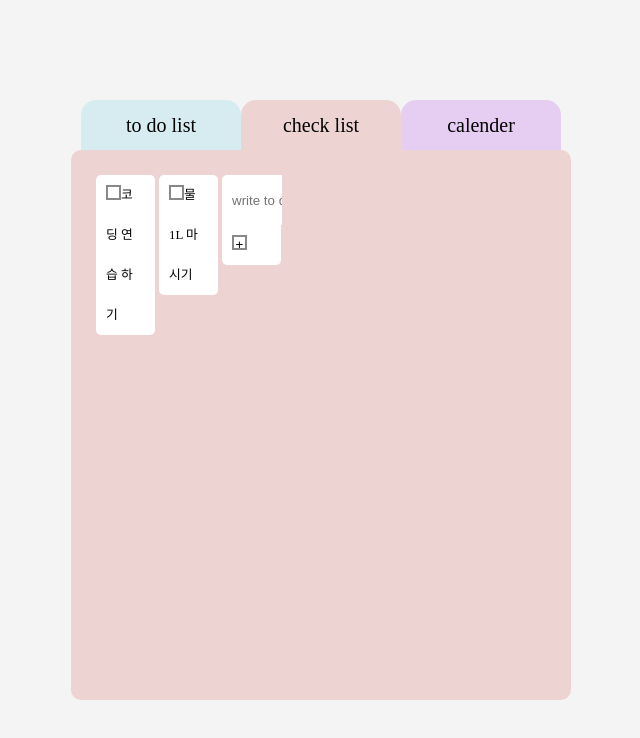
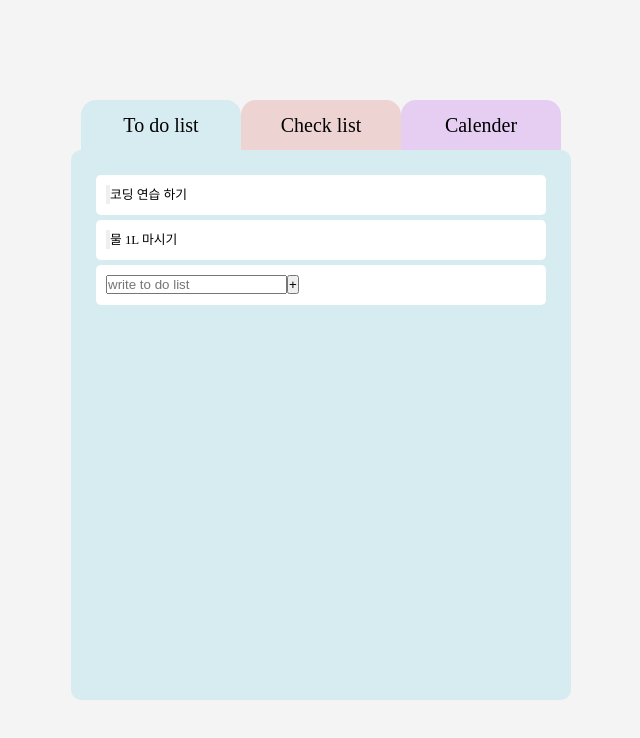
Before and after one commit to baby-lamb/to-do-list-react, a React (Create React App) app: page / in a window 1280 px wide. Shown: the top 738 px of the page, without its empty margins (319-959 px from the left). Built offline with nearby package versions, Linux system fonts and the light colour scheme.

Commit message:
css 오류수정

```diff
--- a/src/App.css
+++ b/src/App.css
@@ -6,7 +6,6 @@ body{
   height:600px;
   overflow: hidden;
   position: relative;
-  border-radius: 10px;
   top:50%;
   left:50%;
   transform: translate(-50%, -50%);
--- a/src/App.js
+++ b/src/App.js
@@ -10,9 +10,9 @@ class App extends Component {
     super(props);
     this.state={
       contents:[
-        {id:1, title:'to do list', mode:'todolist'},
-        {id:2, title:'check list', mode:'checklist'},
-        {id:3, title:'calender', mode:'calender'},
+        {id:1, title:'To do list', mode:'todolist'},
+        {id:2, title:'Check list', mode:'checklist'},
+        {id:3, title:'Calender', mode:'calender'},
 
       ]
     }
@@ -22,11 +22,12 @@ class App extends Component {
       <div className="App">
         <MainHeader data={this.state.contents}></MainHeader>
         <ContentsTodolist></ContentsTodolist>
-        <ContentsChecklist></ContentsChecklist>
-        <ContentsCalender></ContentsCalender>
       </div>
     );
   }
 }
 
+// <ContentsChecklist></ContentsChecklist>
+// <ContentsCalender></ContentsCalender>
+
 export default App;
--- a/src/components/ContentsCalender.css
+++ b/src/components/ContentsCalender.css
@@ -1,21 +1,21 @@
 
-section{
-  background-color: rgb(238, 211, 211);
+#calender{
+  background-color:  rgb(230, 206, 242);
 }
-ul li{
+#calender ul li{
   text-decoration: none;
 }
-section div{
+#calender div{
   width:100%;
   height:50px;
   background-color: #fff;
 }
-section ul li{
+#calender ul li{
   width:13%;
   height:13%;
   margin-right:1%;
   float:left;
 }
-section ul li:last-child{
+#calender ul li:last-child{
   margin-right:0;
 }
--- a/src/components/ContentsCalender.js
+++ b/src/components/ContentsCalender.js
@@ -10,7 +10,7 @@ class ContentsCalender extends Component {
 
 
     return (
-      <section>
+      <section id='calender'>
         <div>November 2019</div>
         <ul>
           <li>SUN</li>
--- a/src/components/ContentsChecklist.css
+++ b/src/components/ContentsChecklist.css
@@ -1,8 +1,8 @@
-section{
+#checklist {
   background-color: rgb(230, 206, 242);
 }
 
-input{
+#checklist input{
   width:50px;
   height:50px;
   border:none;
--- a/src/components/ContentsChecklist.js
+++ b/src/components/ContentsChecklist.js
@@ -10,7 +10,7 @@ class ContentsChecklist extends Component{
 
 
     return (
-      <section>
+      <section id='checklist'>
         <div>Month</div>
         <div>하루에 물 한잔 이상 마시기</div>
         <ul>
--- a/src/components/ContentsTodolist.css
+++ b/src/components/ContentsTodolist.css
@@ -1,13 +1,13 @@
-section{
+#todolist{
   width:500px;
-  height:100%;
+  height:550px;
   border-radius: 10px;
   box-sizing: border-box;
   overflow: hidden;
   padding:25px;
   background-color: rgb(215, 236, 240);
 }
-section ul li{
+#todolist ul li{
   width:100%;
   height:40px;
   margin-bottom:5px;
@@ -18,7 +18,7 @@ section ul li{
   padding:0 10px;
   box-sizing: border-box;
 }
-.btn{
+#todolist.btn{
   width:15px;
   height:15px;
   background-color: #fff;
--- a/src/components/ContentsTodolist.js
+++ b/src/components/ContentsTodolist.js
@@ -10,7 +10,7 @@ class ContentsTodolist extends Component {
 
 
     return (
-      <section>
+      <section id='todolist'>
         <ul>
           <li>
             <input className="btn" type="button" />
--- a/src/components/MainHeader.js
+++ b/src/components/MainHeader.js
@@ -9,14 +9,7 @@ class MainHeader extends Component {
     var data = this.props.data;
     var i = 0;
     while(i < data.length){
-      list.push(<li key={data[i].id}><a href={"/content/"+data[i].id}
-      onClick={function(e){
-        e.preventDefault();
-        data[i].setState({
-          mode:data[i].mode
-        });
-      }}
-      >{data[i].title}</a></li>)
+      list.push(<li key={data[i].id}><a href={"/content/"+data[i].id}>{data[i].title}</a></li>)
       i = i+1;
     }
 
```
